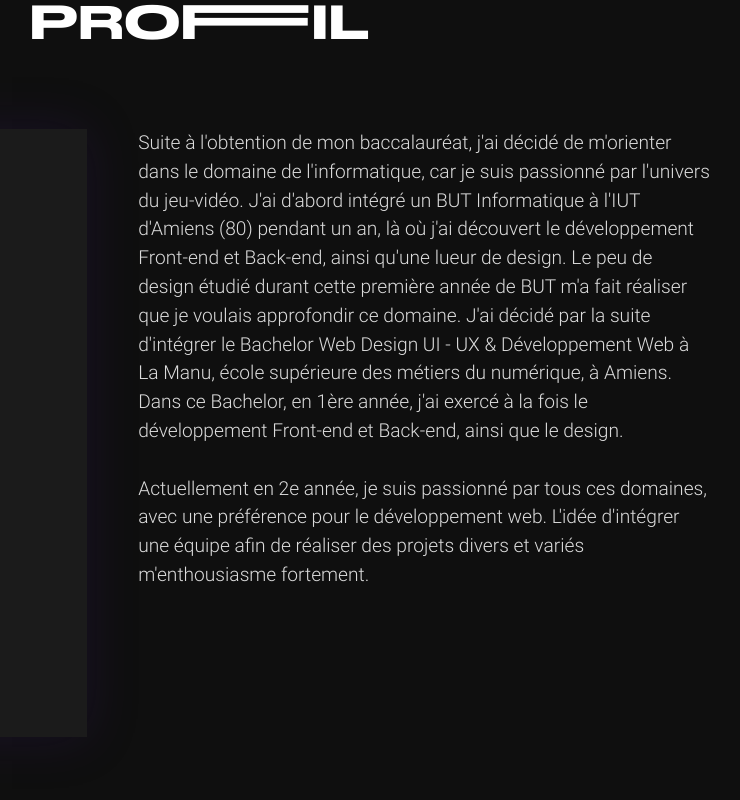
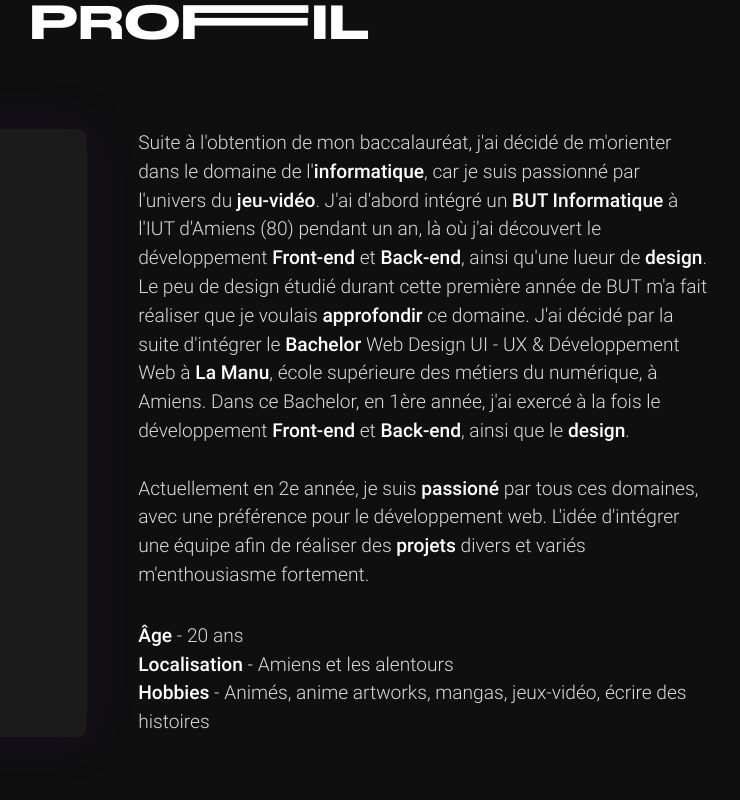
Before and after one commit to HawksleyNem/hawksley-m, a React (Vite) app: page / in a window 1280 px wide. Shown: the part 960-1760 px from the top of the page, without its empty margins (441-1181 px from the left). Built offline with nearby package versions, Linux system fonts and the light colour scheme.

Commit message:
add profile desc highlights

```diff
--- a/src/json/fullstack_projects.json
+++ b/src/json/fullstack_projects.json
@@ -94,42 +94,6 @@
         "href": "https://github.com/HawksleyNem/budget"
     },
     {
-        "title": "Savory Savers",
-        "image" : "src/assets/img/projects/savory-savers-preview.png",
-        "alt": "Savory Savers",
-        "tags": [
-            "HTML",
-            "Bootstrap",
-            "PHP"
-        ],
-        "description": "Application de gestion d'aliments.",
-        "href": "https://plainenglish.io/blog/react-open-link-in-new-tab"
-    },
-    {
-        "title": "FFSU",
-        "image" : "src/assets/img/projects/ffsu-preview.png",
-        "alt": "FFSU",
-        "tags": [
-            "HTML",
-            "SCSS",
-            "PHP"
-        ],
-        "description": "Application de gestion pour la FFSU.",
-        "href": ""
-    },
-    {
-        "title": "Bike Booker",
-        "image" : "src/assets/img/projects/bike-booker-preview.png",
-        "alt": "Bike Booker",
-        "tags": [
-            "HTML",
-            "Bootstrap",
-            "PHP"
-        ],
-        "description": "Site de réservation de vélo.",
-        "href": "https://github.com/HawksleyNem/bike_rental"
-    },
-    {
         "title": "Rick & Morty",
         "image" : "src/assets/img/projects/rick-and-morty-preview.png",
         "alt": "Rick and Morty",
--- a/src/layouts/Career/Career.jsx
+++ b/src/layouts/Career/Career.jsx
@@ -30,7 +30,7 @@ export default function Career() {
                 </div>
                 <div className='path'>
                 <div className='skill-title'>
-                    <h4></h4>
+                    <h4>Formation</h4>
                     <hr />
                     <div className='career-list'>
                         {CareerPathData.map(item =>
--- a/src/layouts/Profile/Profile.jsx
+++ b/src/layouts/Profile/Profile.jsx
@@ -10,18 +10,22 @@ export default function Profile() {
           </div>
           <div className='profile-content'>
             <div className='me'></div>
-            {/* <p>Âge</p> */}
-             <p>
-                Suite à l'obtention de mon baccalauréat, j'ai décidé de m'orienter dans le domaine de l'informatique,
-                car je suis passionné par l'univers du jeu-vidéo. J'ai d'abord intégré un BUT Informatique à l'IUT d'Amiens (80) pendant un an,
-                là où j'ai découvert le développement Front-end et Back-end, ainsi qu'une lueur de design.
-                Le peu de design étudié durant cette première année de BUT m'a fait réaliser que je voulais approfondir ce domaine.
-                J'ai décidé par la suite d'intégrer le Bachelor Web Design UI - UX & Développement Web à La Manu,
-                école supérieure des métiers du numérique, à Amiens. Dans ce Bachelor, en 1ère année, j'ai exercé à la fois le développement Front-end et Back-end,
-                ainsi que le design.<br /><br />
-                Actuellement en 2e année, je suis passionné par tous ces domaines, avec une préférence pour le développement web.
-                L'idée d'intégrer une équipe afin de réaliser des projets divers et variés m'enthousiasme fortement.
+            <div className='info'>
+              <p>
+                Suite à l'obtention de mon baccalauréat, j'ai décidé de m'orienter dans le domaine de l'<span className='highlight'>informatique</span>,
+                car je suis passionné par l'univers du <span className='highlight'>jeu-vidéo</span>. J'ai d'abord intégré un <span className='highlight'>BUT Informatique</span> à l'IUT d'Amiens (80) pendant un an,
+                là où j'ai découvert le développement <span className='highlight'>Front-end</span> et <span className='highlight'>Back-end</span>, ainsi qu'une lueur de <span className='highlight'>design</span>.
+                Le peu de design étudié durant cette première année de BUT m'a fait réaliser que je voulais <span className='highlight'>approfondir</span> ce domaine.
+                J'ai décidé par la suite d'intégrer le <span className='highlight'>Bachelor</span> Web Design UI - UX & Développement Web à <span className='highlight'>La Manu</span>,
+                école supérieure des métiers du numérique, à Amiens. Dans ce Bachelor, en 1ère année, j'ai exercé à la fois le développement <span className='highlight'>Front-end</span> et <span className='highlight'>Back-end</span>,
+                ainsi que le <span className='highlight'>design</span>.<br /><br />
+                Actuellement en 2e année, je suis <span className='highlight'>passioné</span> par tous ces domaines, avec une préférence pour le développement web.
+                L'idée d'intégrer une équipe afin de réaliser des <span className='highlight'>projets</span> divers et variés m'enthousiasme fortement.
               </p>
+              <p><span className='highlight'>Âge</span> - 20 ans <br />
+              <span className='highlight'>Localisation</span> - Amiens et les alentours <br />
+              <span className='highlight'>Hobbies</span> - Animés, anime artworks, mangas, jeux-vidéo, écrire des histoires</p>
+            </div>
           </div>
         </section>
     </>
--- a/src/layouts/Profile/profile.scss
+++ b/src/layouts/Profile/profile.scss
@@ -9,14 +9,31 @@
         p {
             font-size: 1.2rem;
             line-height: 3.6vh;
+            margin-left: 4vw;
         }
     }
 
     .me {
         min-width: 25rem;
         height: 38rem;
-        margin-right: 4vw;
+        border-radius: 10px;
         background-color: rgba($color: white, $alpha: 0.05);
         box-shadow: 0 0 50px rgba(66,27,131,0.2);
     }
+
+    .info {
+        p + p {
+            margin-top: 4vh;
+        }
+    }
+
+    @media (max-width: 1000px) {
+        .profile-content {
+            @include dflex($direction: column, $justify: start, $align: center);
+            p {
+                margin: 0;
+                margin-top: 10vh;
+            }
+        }
+    }
 }
--- a/src/layouts/Projects/projects.scss
+++ b/src/layouts/Projects/projects.scss
@@ -62,4 +62,13 @@
             margin-left: 0.5em;
         }
     }
+
+    @media (max-width: 1000px) {
+        .projects-grid {
+            display: flex;
+            flex-direction: column;
+            justify-content: center;
+            align-items: center;
+        }
+    }
 }
--- a/src/sass/_base.scss
+++ b/src/sass/_base.scss
@@ -72,6 +72,10 @@ h2 {
     h2 + pre, h2 + h3 {
         margin-top: 3vh;
     }
+}
+
+.highlight {
+    font-family: 'R_Bold';
 }
 
 h3 {
```
Also changed, not shown: src/json/archived.json (added, +38 -0 lines), 1 other file (tests, documents, lock files or other folders).
